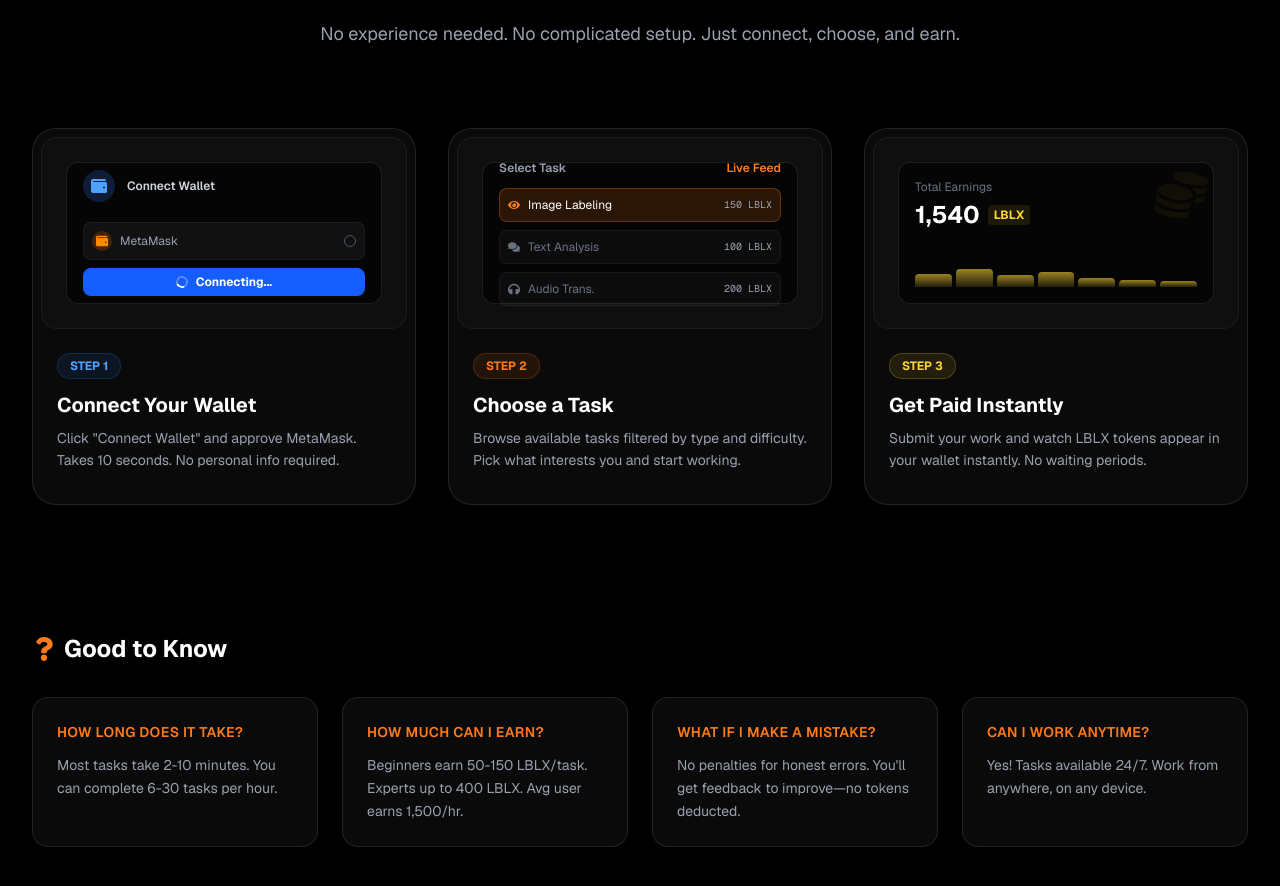
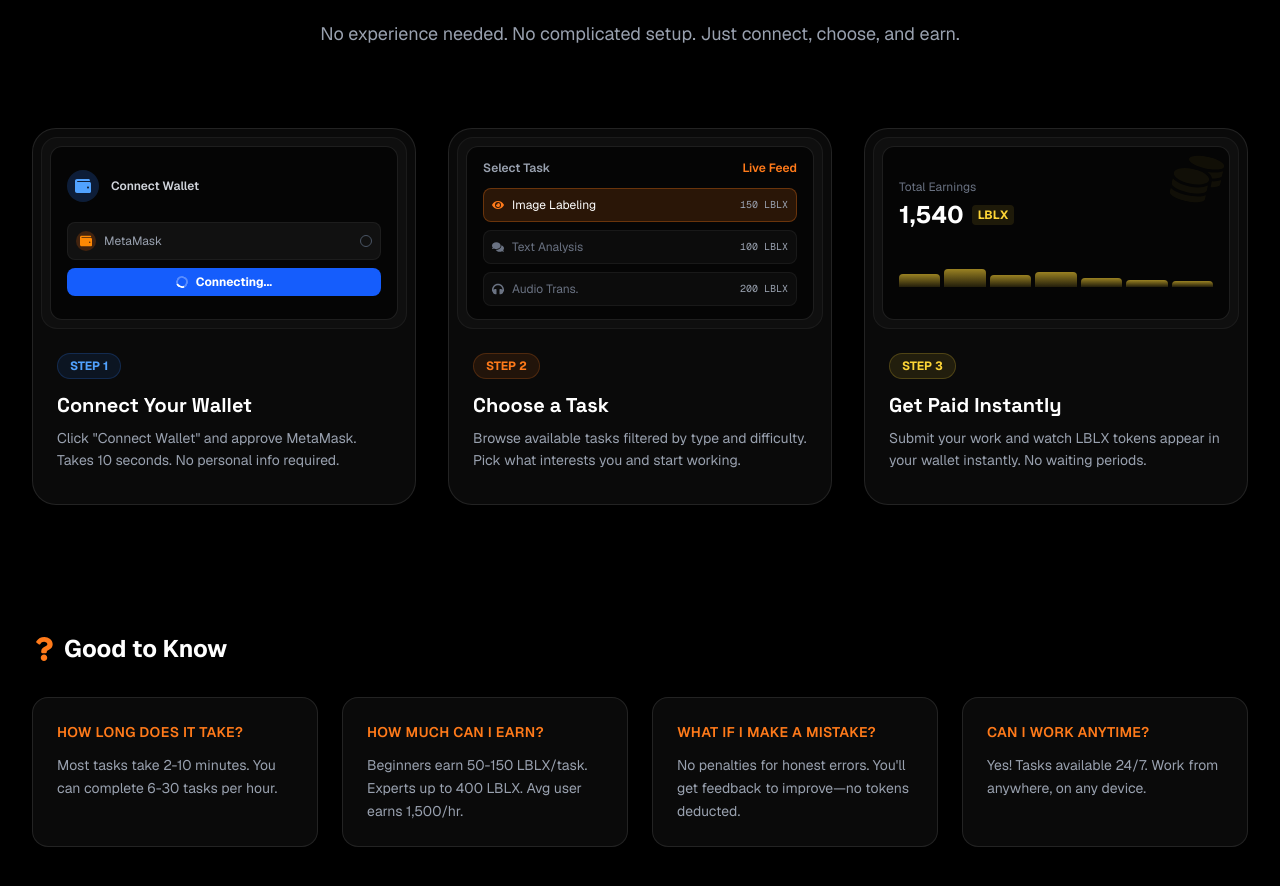
Before and after one commit to aiminiapps/labelxweb, a Next.js app: page / in a window 1280 px wide. Shown: the part 3641-4527 px from the top of the page. Built offline with nearby package versions, Linux system fonts and the light colour scheme; a web font is replaced by a local one.

Commit message:
cards uix fixed

```diff
--- a/src/components/how-works.js
+++ b/src/components/how-works.js
@@ -470,7 +470,7 @@ const HowItWorksSection = () => {
               {/* Inner UI Visual */}
               <div className="h-48 rounded-2xl bg-[#0F0F0F] border border-white/5 mb-6 overflow-hidden relative group-hover:shadow-[0_0_30px_-5px_rgba(59,130,246,0.15)] transition-shadow duration-500">
                  <div className="absolute inset-0 bg-gradient-to-b from-blue-500/5 to-transparent opacity-0 group-hover:opacity-100 transition-opacity" />
-                 <div className="p-6 h-full">
+                 <div className="p-2 h-full">
                     <WalletSim />
                  </div>
               </div>
@@ -480,7 +480,7 @@ const HowItWorksSection = () => {
                  <div className="inline-block px-3 py-1 rounded-full bg-blue-500/10 text-blue-400 text-xs font-bold mb-3 border border-blue-500/20">
                     STEP 1
                  </div>
-                 <h3 className="text-xl font-bold text-white mb-2">Connect Your Wallet</h3>
+                 <h3 className="text-xl font-bold text-white mb-2 heading">Connect Your Wallet</h3>
                  <p className="text-gray-400 text-sm leading-relaxed">
                     Click "Connect Wallet" and approve MetaMask. Takes 10 seconds. No personal info required.
                  </p>
@@ -497,7 +497,7 @@ const HowItWorksSection = () => {
            >
               <div className="h-48 rounded-2xl bg-[#0F0F0F] border border-white/5 mb-6 overflow-hidden relative group-hover:shadow-[0_0_30px_-5px_rgba(255,122,26,0.15)] transition-shadow duration-500">
                  <div className="absolute inset-0 bg-gradient-to-b from-[#FF7A1A]/5 to-transparent opacity-0 group-hover:opacity-100 transition-opacity" />
-                 <div className="p-6 h-full">
+                 <div className="p-2 h-full">
                     <TaskSelectorSim />
                  </div>
               </div>
@@ -506,7 +506,7 @@ const HowItWorksSection = () => {
                  <div className="inline-block px-3 py-1 rounded-full bg-[#FF7A1A]/10 text-[#FF7A1A] text-xs font-bold mb-3 border border-[#FF7A1A]/20">
                     STEP 2
                  </div>
-                 <h3 className="text-xl font-bold text-white mb-2">Choose a Task</h3>
+                 <h3 className="text-xl font-bold text-white mb-2 heading">Choose a Task</h3>
                  <p className="text-gray-400 text-sm leading-relaxed">
                     Browse available tasks filtered by type and difficulty. Pick what interests you and start working.
                  </p>
@@ -523,7 +523,7 @@ const HowItWorksSection = () => {
            >
               <div className="h-48 rounded-2xl bg-[#0F0F0F] border border-white/5 mb-6 overflow-hidden relative group-hover:shadow-[0_0_30px_-5px_rgba(253,213,54,0.15)] transition-shadow duration-500">
                  <div className="absolute inset-0 bg-gradient-to-b from-[#FDD536]/5 to-transparent opacity-0 group-hover:opacity-100 transition-opacity" />
-                 <div className="p-6 h-full">
+                 <div className="p-2 h-full">
                     <PayoutSim />
                  </div>
               </div>
@@ -532,7 +532,7 @@ const HowItWorksSection = () => {
                  <div className="inline-block px-3 py-1 rounded-full bg-[#FDD536]/10 text-[#FDD536] text-xs font-bold mb-3 border border-[#FDD536]/20">
                     STEP 3
                  </div>
-                 <h3 className="text-xl font-bold text-white mb-2">Get Paid Instantly</h3>
+                 <h3 className="text-xl font-bold text-white mb-2 heading">Get Paid Instantly</h3>
                  <p className="text-gray-400 text-sm leading-relaxed">
                     Submit your work and watch LBLX tokens appear in your wallet instantly. No waiting periods.
                  </p>
```
